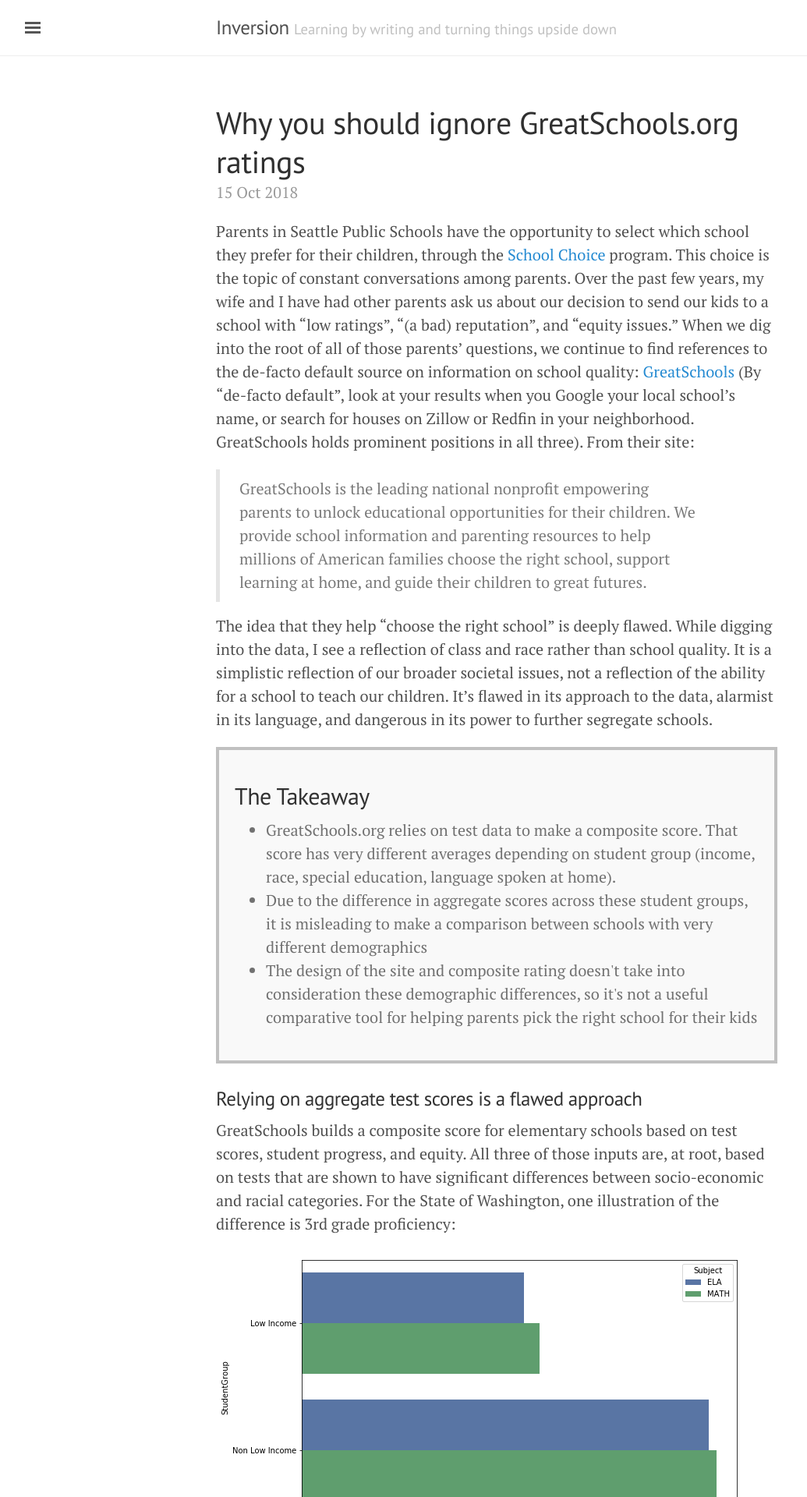
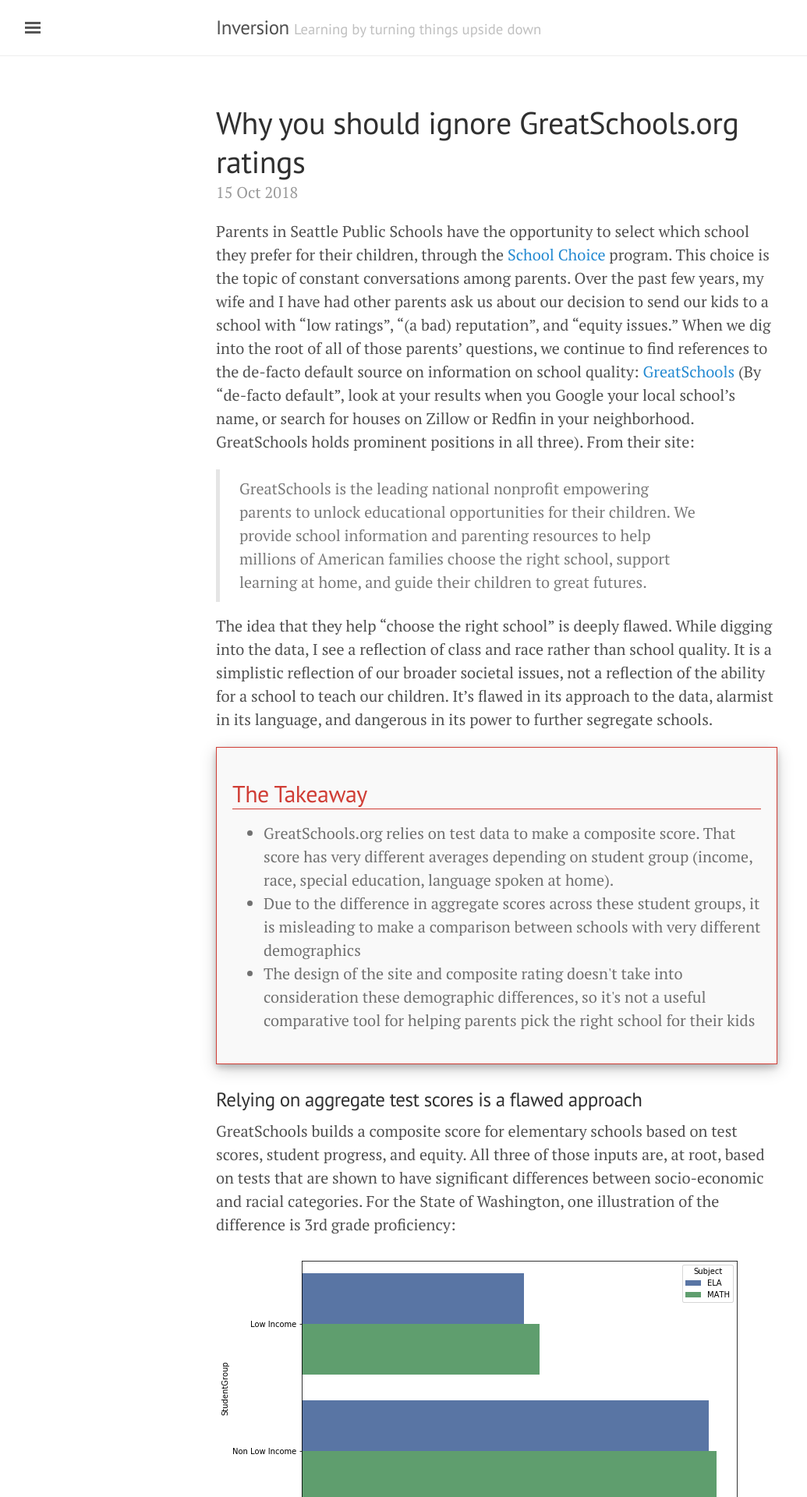
Before and after one commit to sachbhat/sachbhat.github.io, a Jekyll site: the page built from _posts/2018-09-25-greatschools-dealbreakers.md, in a window 1280 px wide. Shown: the top 1920 px of the page at 78% size, without its empty margins (3-1038 px from the left). Built offline with Jekyll 4.4.1, drawn with Linux system fonts in a browser that asks for light colours.

Commit message:
Design update

```diff
--- a/_config.yml
+++ b/_config.yml
@@ -5,8 +5,8 @@
 
 # Setup
 title:               Inversion
-tagline:             'Learning by writing and turning things upside down'
-description:         'Deep data dives into subjects important to me (education, equity, social justice), notes on books read, and other miscellaneous things. Theme made by <a href="https://twitter.com/mdo" target="_blank">@mdo</a>.'
+tagline:             'Learning by turning things upside down'
+description:         'Deep data dives into subjects important to me (education, equity, social justice), notes on books read, and other miscellaneous things.'
 url:                 https://sachbhat.github.io
 baseurl:             ''
 paginate:            5
--- a/_includes/sidebar.html
+++ b/_includes/sidebar.html
@@ -29,6 +29,10 @@
       {% endfor %}
     </nav>
 
+    <br />
+    <br />
+
+
     <p>&copy; {{ site.time | date: '%Y' }} Sachin Bhatia. All rights reserved.</p>
   </div>
 </div>
--- a/public/css/lanyon.css
+++ b/public/css/lanyon.css
@@ -538,6 +538,19 @@
 }
 
 
+/* Custom */
+.theme-base-ff .sidebar,
+.theme-base-ff .sidebar-toggle:active,
+.theme-base-ff #sidebar-checkbox:checked ~ .sidebar-toggle {
+  background-color: #6F6F6F;
+}
+.theme-base-ff .container a,
+.theme-base-ff .sidebar-toggle,
+.theme-base-ff .related-posts li a:hover {
+  color: #2A2A2A;
+}
+
+
 /*
  * Overlay sidebar
  *
@@ -563,5 +576,11 @@
 }
 
 div.message {
-  border:4px solid #c0c0c0;
+  border:1px solid #D03D35;
+  box-shadow: 0 4px 8px 0 rgba(0, 0, 0, 0.2), 0 6px 20px 0 rgba(0, 0, 0, 0.19);
 }
+div.message h2 {
+  color: #D03D35;
+  border-bottom:1px solid #D03D35;
+  margin-bottom:16px;
+}
```
Also changed, not shown: about.md (+15 -2 lines).
